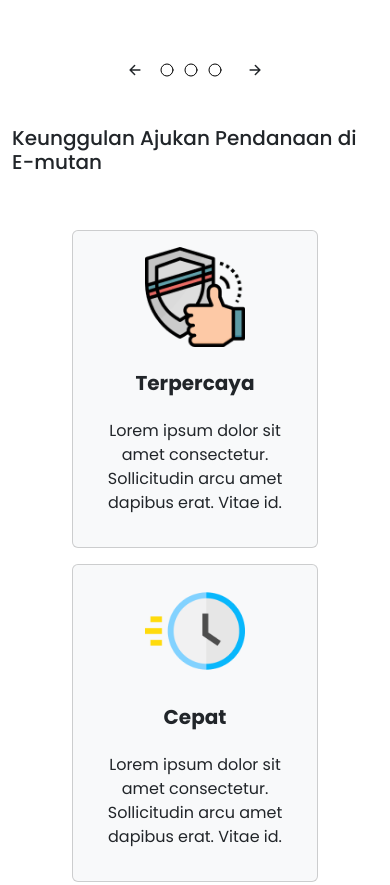
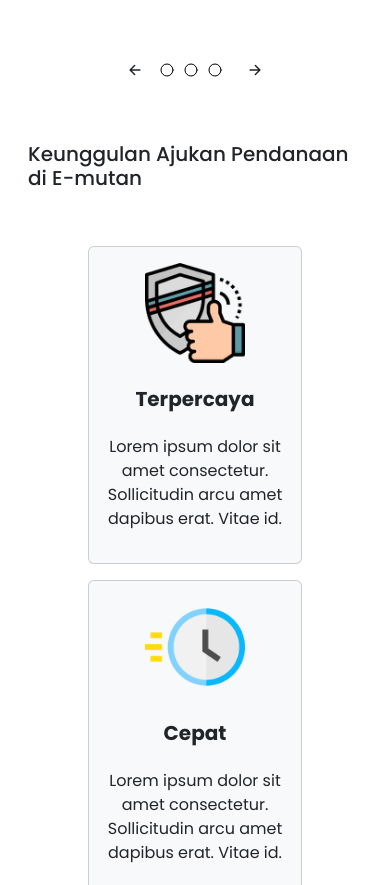
Before and after one commit to liebertuslin/emutan-app-baru, a plain HTML site: page users/dashboard-user.html in a window 390 px wide. Shown: the part 2987-3872 px from the top of the page. Drawn offline with nearby package versions, Linux system fonts and the light colour scheme.

Commit message:
my commit

```diff
--- a/assets/css/style.css
+++ b/assets/css/style.css
@@ -1410,7 +1410,7 @@ p {
     justify-content: center;
   }
 
-  #card-users {
+  .keunggulan-user .container #card-users {
     width: 100%;
   }
 
--- a/users/dashboard-user.html
+++ b/users/dashboard-user.html
@@ -148,8 +148,8 @@
   </div>
 
   <!-- Keunggulan -->
-  <div class="keunggulan-user">
-    <div class="container">
+  <div class="keunggulan-user m-3">
+    <div class="container-fluid">
       <div class="row">
         <div class="col-sm-12 col-md-12 col-lg-12 d-flex align-content-center justify-content-center">
           <div class="heading-keunggulan">
```
